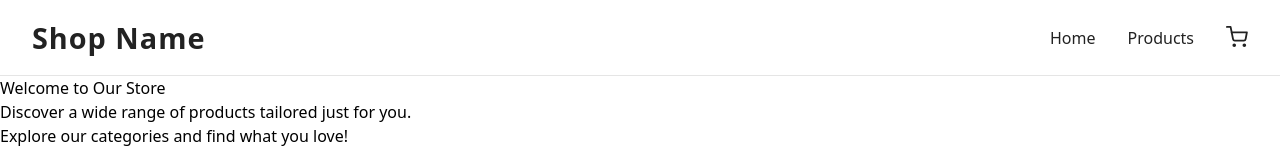
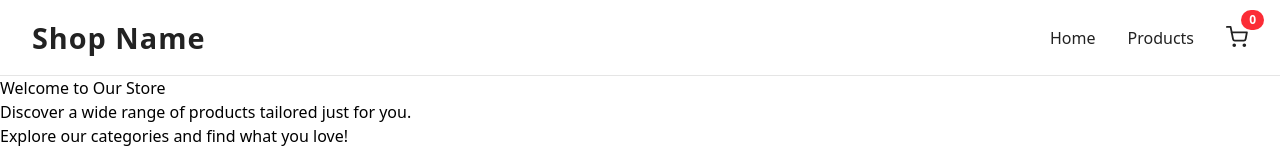
Before and after one commit to blitheryjibits/E-store, a React (Vite) app: page / in a window 1280 px wide. Shown: the top 160 px of the page. Built offline with nearby package versions, Linux system fonts and the light colour scheme.

Commit message:
Added: badge for shopping cart using the context from CartContext

```diff
--- a/src/components/Header/Header.jsx
+++ b/src/components/Header/Header.jsx
@@ -1,10 +1,13 @@
 import { NavLink } from 'react-router-dom';
 import styles from './Header.module.css';
+import { useCart } from '../../context/CartContext.jsx';
 
 export default function Header() {
+  const cartCount = useCart().cartCount;
+
   return (
     <>
-      <header className={styles.appHeader}>
+      <header className={`${styles.appHeader} sticky top-0 z-50`}>
         <div className={styles.headerLogo}>Shop Name</div>
         <nav className={styles.headerNav}>
           <ul className={styles.navList}>
@@ -18,7 +21,7 @@ export default function Header() {
                 Products
               </NavLink>
             </li>
-            <li>
+            <li className="relative">
               <NavLink to="/cart" aria-label="Cart">
                 <svg
                   xmlns="http://www.w3.org/2000/svg"
@@ -36,6 +39,9 @@ export default function Header() {
                   <circle cx="20" cy="21" r="1" />
                   <path d="M1 1h4l2.68 13.39a2 2 0 0 0 2 1.61h9.72a2 2 0 0 0 2-1.61l1.38-7.39H6" />
                 </svg>
+                    <span className="absolute -top-4 -right-4 bg-red-500 text-white text-xs font-bold rounded-full px-2 py-0.5">
+                      {cartCount}
+                    </span>
               </NavLink>
             </li>
           </ul>
```
